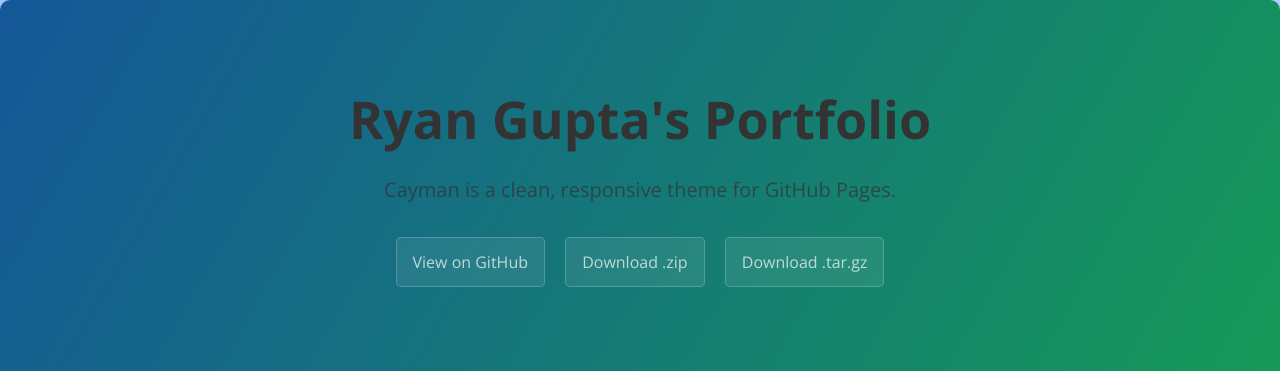
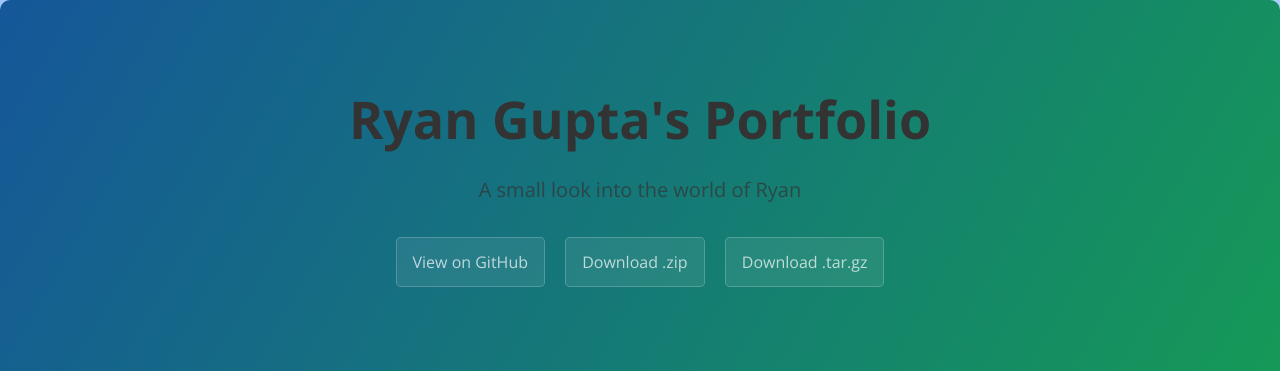
Before and after one commit to rryyan21/github-portfolio, a Jekyll site: the page built from index.md, in a window 1280 px wide and 900 px high. Shown: the top 371 px of the window. Built offline with Jekyll 4.4.1, drawn with Linux system fonts in a browser that asks for light colours.

```diff
--- a/_config.yml
+++ b/_config.yml
@@ -1,5 +1,5 @@
-title: Cayman theme
-description: Cayman is a clean, responsive theme for GitHub Pages.
+title: Ryan Portfolio
+description: A small look into the world of Ryan
 show_downloads: true
 google_analytics:
 theme: jekyll-theme-cayman
```
